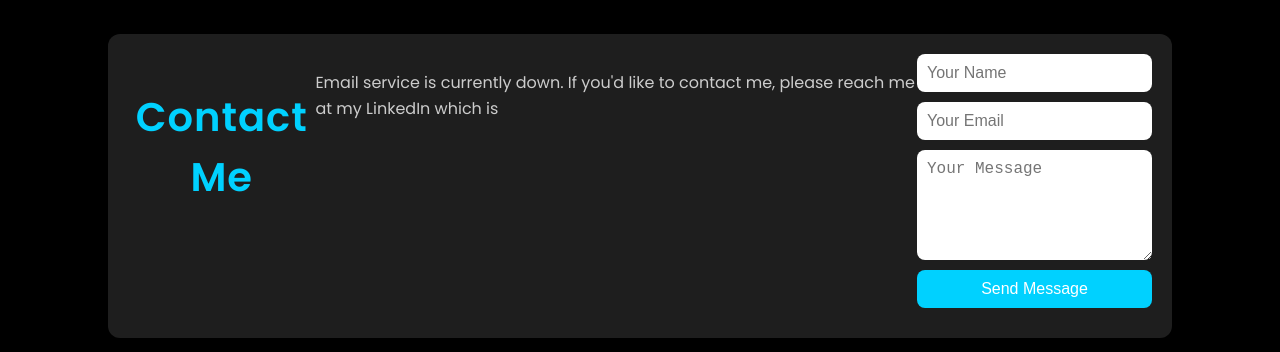
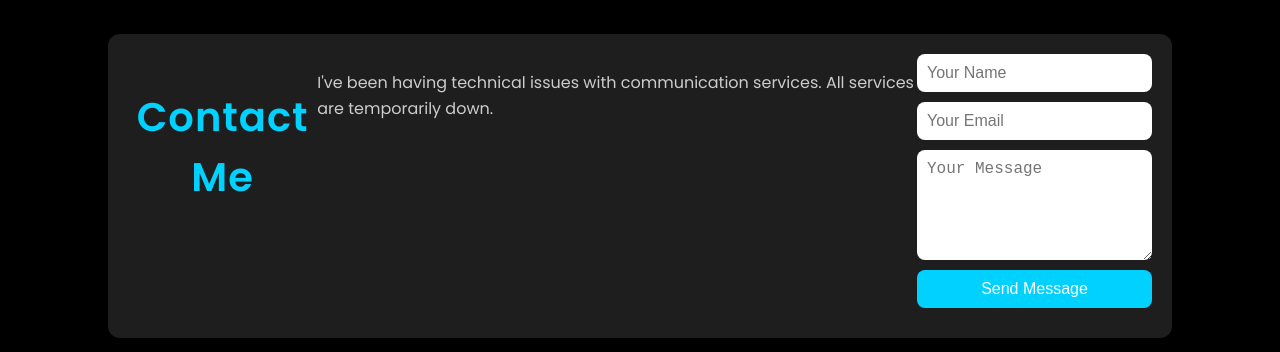
Before and after one commit to TheBeardedMan/thebeardedman.github.io, a plain HTML site: page index.html in a window 1280 px wide. Shown: the part 6358-6710 px from the top of the page. Drawn offline with Linux system fonts and the light colour scheme; some icons are missing.

Commit message:
Text Update

```diff
--- a/index.html
+++ b/index.html
@@ -336,7 +336,7 @@
 
     <div id="contact" class="content contact-box">
         <h2>Contact Me</h2>
-        <p>Email service is currently down. If you'd like to contact me, please reach me at my LinkedIn which is
+        <p>I've been having technical issues with communication services. All services are temporarily down.
         </p>
         <i class="fa fa-linkedin-square" aria-hidden="true"></i>
         <form action="put email here" method="post">
```
